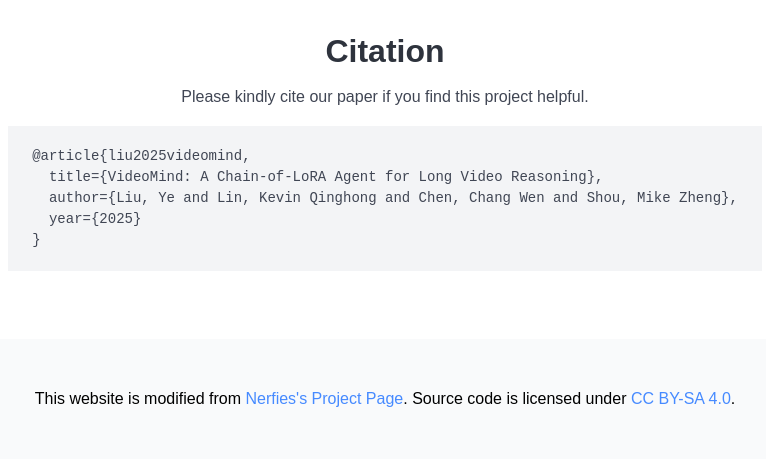
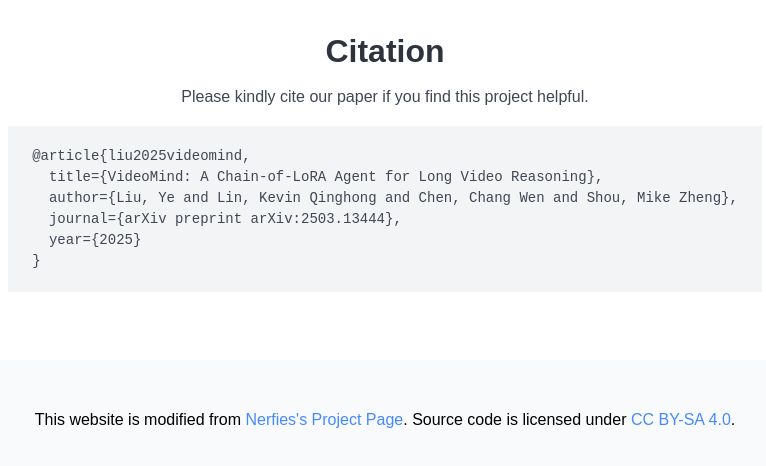
Before and after one commit to VideoMind/VideoMind.github.io, a plain HTML site: page index.html in a window 1280 px wide. Shown: the part 2677-3143 px from the top of the page, without its empty margins (255-1021 px from the left). Drawn offline with nearby package versions, Linux system fonts and the light colour scheme; a small style sheet from the web is missing.

Commit message:
Update citation

```diff
--- a/index.html
+++ b/index.html
@@ -174,7 +174,7 @@
         </div>
       </div>
       <div class="columns is-centered">
-        <pre><code>@article{liu2025videomind,<br>  title={VideoMind: A Chain-of-LoRA Agent for Long Video Reasoning},<br>  author={Liu, Ye and Lin, Kevin Qinghong and Chen, Chang Wen and Shou, Mike Zheng},<br>  year={2025}<br>}</code></pre>
+        <pre><code>@article{liu2025videomind,<br>  title={VideoMind: A Chain-of-LoRA Agent for Long Video Reasoning},<br>  author={Liu, Ye and Lin, Kevin Qinghong and Chen, Chang Wen and Shou, Mike Zheng},<br>  journal={arXiv preprint arXiv:2503.13444},<br>  year={2025}<br>}</code></pre>
       </div>
     </div>
   </section>
```
